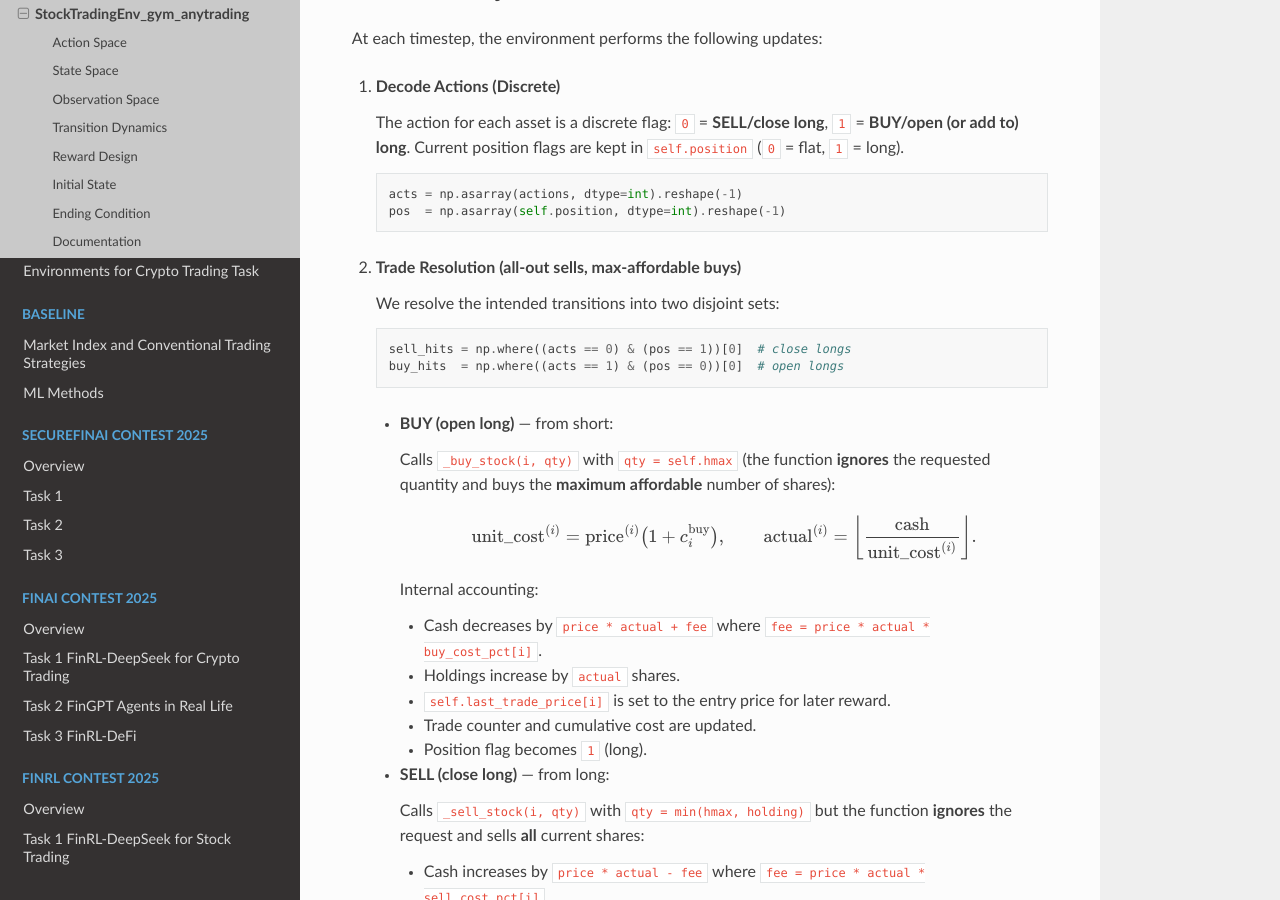
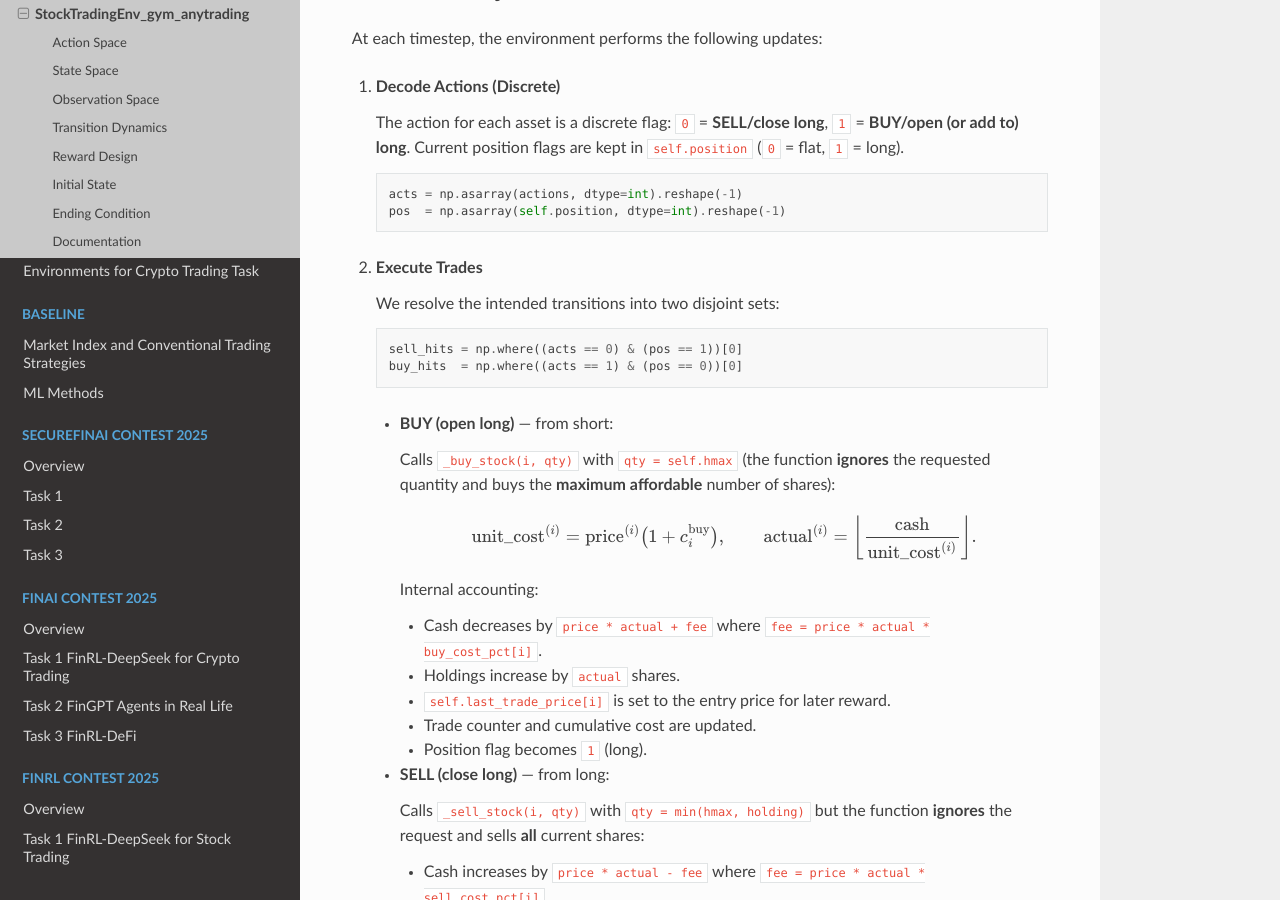
Before and after one commit to Xingyu025/FinAI-Contest, a Sphinx documentation site: the page built from docs/source/envs/stock/gymanytrading.rst, in a window 1280 px wide and 900 px high, scrolled down 911 px. Built offline with Sphinx 7.4.7 and the Read the Docs theme 3.1.0, drawn with Linux system fonts in a browser that asks for light colours.

Commit message:
minor fix

```diff
--- a/docs/source/envs/stock/gymanytrading.rst
+++ b/docs/source/envs/stock/gymanytrading.rst
@@ -48,14 +48,14 @@ At each timestep, the environment performs the following updates:
       acts = np.asarray(actions, dtype=int).reshape(-1)
       pos  = np.asarray(self.position, dtype=int).reshape(-1)
 
-2. **Trade Resolution (all-out sells, max-affordable buys)**
+2. **Execute Trades**
 
    We resolve the intended transitions into two disjoint sets:
 
    .. code-block:: python
 
-      sell_hits = np.where((acts == 0) & (pos == 1))[0]  # close longs
-      buy_hits  = np.where((acts == 1) & (pos == 0))[0]  # open longs
+      sell_hits = np.where((acts == 0) & (pos == 1))[0]
+      buy_hits  = np.where((acts == 1) & (pos == 0))[0]
 
    - **BUY (open long)** — from short:
 
```
